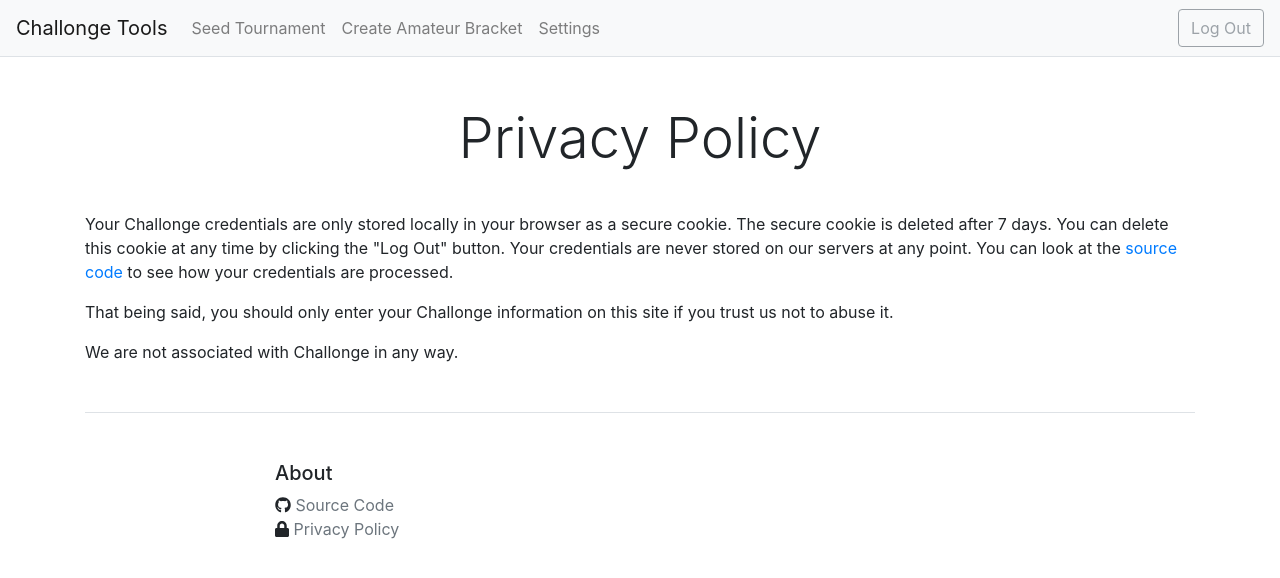
After one commit to akbiggs/challonge-tools, a Flask app: page /privacy in a window 1280 px wide. The commit adds this page. Shown: the top 578 px of the page. Run offline with Flask 2, Linux system fonts and the light colour scheme; some libraries are stand-ins or nearby versions.

Commit message:
privacy and new tabs

```diff
--- a/templates/base.html
+++ b/templates/base.html
@@ -27,7 +27,7 @@
         </div>
 
         <div class="my-2 my-md-0">
-          <a class="btn btn-outline-secondary" href="logout">Log Out</a>
+            <a class="btn btn-outline-secondary {% if needs_credentials() %}disabled{% endif %}" href="logout">Log Out</a>
         </div>
       </div>
     </nav>
@@ -54,43 +54,19 @@
       {% block content %}
       {% endblock %}
 
-      <!-- <footer class="pt-4 my-md-5 pt-md-5 border-top"> -->
-      <!--   <div class="row"> -->
-      <!--     <div class="col-12 col-md"> -->
-      <!--       <img class="mb-2" src="https://getbootstrap.com/assets/brand/bootstrap-solid.svg" alt="" width="24" height="24"> -->
-      <!--       <small class="d-block mb-3 text-muted">&copy; 2017-2018</small> -->
-      <!--     </div> -->
-      <!--     <div class="col-6 col-md"> -->
-      <!--       <h5>Features</h5> -->
-      <!--       <ul class="list-unstyled text-small"> -->
-      <!--         <li><a class="text-muted" href="#">Cool stuff</a></li> -->
-      <!--         <li><a class="text-muted" href="#">Random feature</a></li> -->
-      <!--         <li><a class="text-muted" href="#">Team feature</a></li> -->
-      <!--         <li><a class="text-muted" href="#">Stuff for developers</a></li> -->
-      <!--         <li><a class="text-muted" href="#">Another one</a></li> -->
-      <!--         <li><a class="text-muted" href="#">Last time</a></li> -->
-      <!--       </ul> -->
-      <!--     </div> -->
-      <!--     <div class="col-6 col-md"> -->
-      <!--       <h5>Resources</h5> -->
-      <!--       <ul class="list-unstyled text-small"> -->
-      <!--         <li><a class="text-muted" href="#">Resource</a></li> -->
-      <!--         <li><a class="text-muted" href="#">Resource name</a></li> -->
-      <!--         <li><a class="text-muted" href="#">Another resource</a></li> -->
-      <!--         <li><a class="text-muted" href="#">Final resource</a></li> -->
-      <!--       </ul> -->
-      <!--     </div> -->
-      <!--     <div class="col-6 col-md"> -->
-      <!--       <h5>About</h5> -->
-      <!--       <ul class="list-unstyled text-small"> -->
-      <!--         <li><a class="text-muted" href="#">Team</a></li> -->
-      <!--         <li><a class="text-muted" href="#">Locations</a></li> -->
-      <!--         <li><a class="text-muted" href="#">Privacy</a></li> -->
-      <!--         <li><a class="text-muted" href="#">Terms</a></li> -->
-      <!--       </ul> -->
-      <!--     </div> -->
-      <!--   </div> -->
-      <!-- </footer> -->
+      <footer class="pt-4 my-md-5 pt-md-5 border-top">
+        <div class="row">
+          <div class="col-md-2 col">
+          </div>
+          <div class="col-md-6 col">
+            <h5>About</h5>
+            <ul class="list-unstyled text-small">
+                <li><i class="fab fa-github"></i> <a class="text-muted" href="https://github.com/mtimkovich/challonge-tools/blob/webapp/webapp.py">Source Code</a></li>
+                <li><i class="fas fa-lock"></i> <a class="text-muted" href="/privacy">Privacy Policy</a></li>
+            </ul>
+          </div>
+        </div>
+      </footer>
     </div>
 
 
@@ -101,6 +77,18 @@
 <script src="https://cdnjs.cloudflare.com/ajax/libs/popper.js/1.14.0/umd/popper.min.js" integrity="sha384-cs/chFZiN24E4KMATLdqdvsezGxaGsi4hLGOzlXwp5UZB1LY//20VyM2taTB4QvJ" crossorigin="anonymous"></script>
 <script src="https://stackpath.bootstrapcdn.com/bootstrap/4.1.0/js/bootstrap.min.js" integrity="sha384-uefMccjFJAIv6A+rW+L4AHf99KvxDjWSu1z9VI8SKNVmz4sk7buKt/6v9KI65qnm" crossorigin="anonymous"></script>
 
+<script defer src="https://use.fontawesome.com/releases/v5.1.1/js/all.js" integrity="sha384-BtvRZcyfv4r0x/phJt9Y9HhnN5ur1Z+kZbKVgzVBAlQZX4jvAuImlIz+bG7TS00a" crossorigin="anonymous"></script>
+
+
+<script>
+// Open links that go to an external page in a new tab.
+$('a')
+    .filter('[href^="http"], [href^="//"]')
+    .not('[href*="' + window.location.host + '"]')
+    .attr('rel', 'noopener noreferrer')
+    .attr('target', '_blank');
+</script>
+
 {% block js %}{% endblock %}
   </body>
 </html>
--- /dev/null
+++ b/templates/privacy.html
@@ -0,0 +1,11 @@
+{% extends "base.html" %}
+{% set title = 'Privacy Policy' %}
+{% block content %}
+
+<p>Your Challonge credentials are only stored locally in your browser as a secure cookie. The secure cookie is deleted after 7 days. You can delete this cookie at any time by clicking the "Log Out" button. Your credentials are never stored on our servers at any point. You can look at the <a href="https://github.com/mtimkovich/challonge-tools/blob/webapp/webapp.py">source code</a> to see how your credentials are processed.
+
+<p>That being said, you should only enter your Challonge information on this site if you trust us not to abuse it.
+
+<p>We are not associated with Challonge in any way.
+
+{% endblock %}
--- a/templates/settings.html
+++ b/templates/settings.html
@@ -39,8 +39,6 @@
 {% endblock %}
 
 {% block js %}
-<script defer src="https://use.fontawesome.com/releases/v5.1.1/js/all.js" integrity="sha384-BtvRZcyfv4r0x/phJt9Y9HhnN5ur1Z+kZbKVgzVBAlQZX4jvAuImlIz+bG7TS00a" crossorigin="anonymous"></script>
-
 <script>
 var toggle = $('#key_toggle');
 toggle.click(() => {
--- a/webapp.py
+++ b/webapp.py
@@ -40,22 +40,17 @@ def make_session_persistent():
     app.permanent_session_lifetime = timedelta(days=7)
 
 
-def link(text, src=None, new_tab=True):
+def link(text, src=None):
     """Create links for alerts."""
     if src is None:
         src = text
 
-    if new_tab:
-        target = 'target="_blank"'
-    else:
-        target = ''
-
-    return ('<a href="{0}" class="alert-link" {2}>{1}</a>'
-        .format(src, text, target))
+    return ('<a href="{0}" class="alert-link">{1}</a>'
+        .format(src, text))
 
 
 settings_msg = ('Make sure you add your Challonge credentials on the '
-                '{} page.'.format(link('Settings', '/settings', new_tab=False)))
+                '{} page.'.format(link('Settings', '/settings')))
 
 
 def needs_credentials():
@@ -231,6 +226,6 @@ def logout():
     flash('You are logged out.')
     return redirect('settings')
 
-
-# if __name__ == '__main__':
-#     app.run(host='0.0.0.0')
+@app.route('/privacy')
+def privacy():
+    return render_template('privacy.html')
```
Also changed, not shown: 1 other file.
